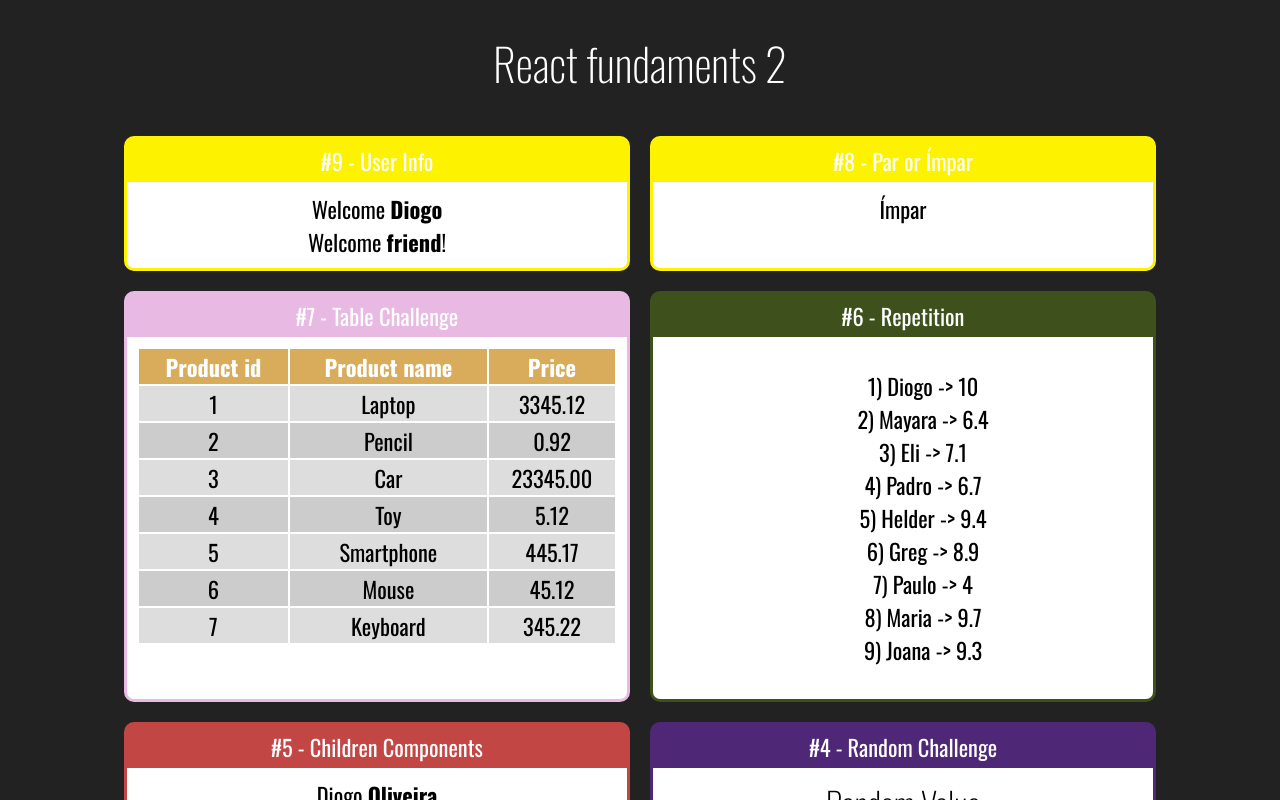
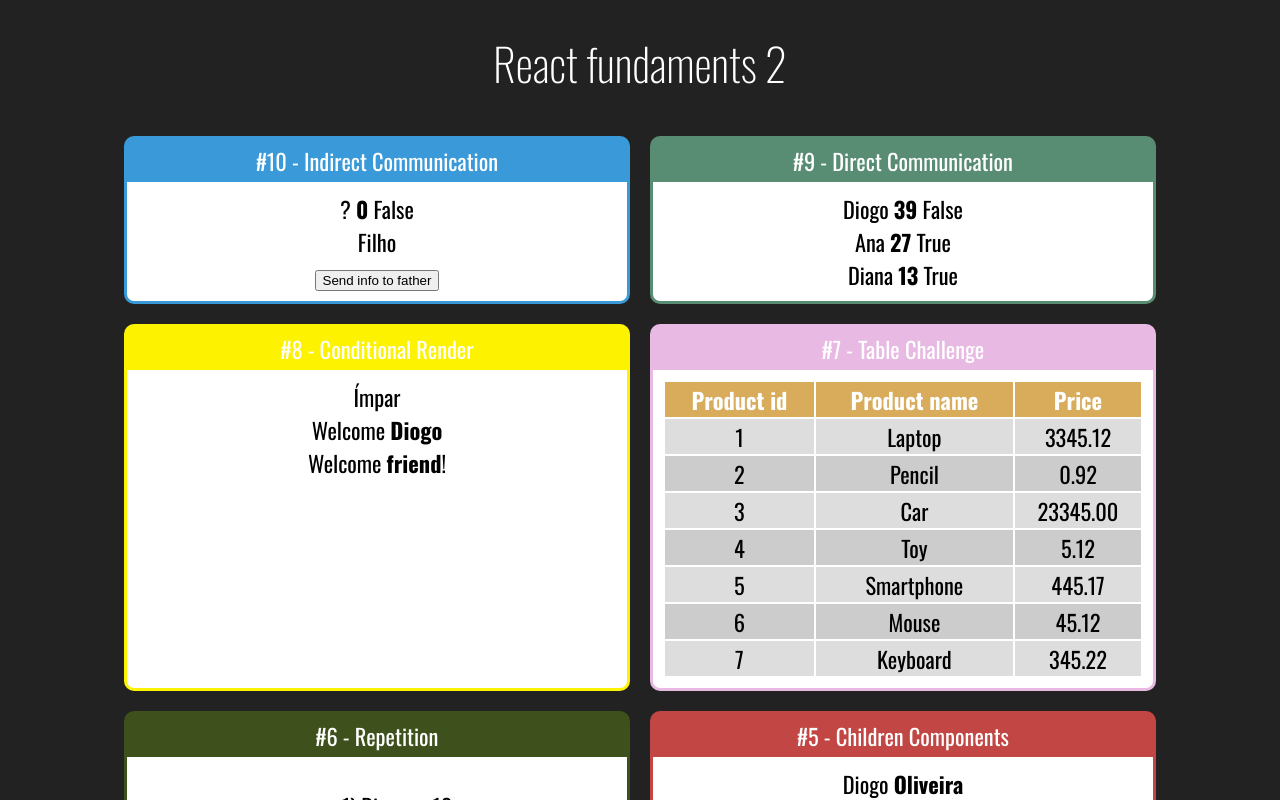
Before and after one commit to Dluks82/react-redux, a React (Create React App) app: page / in a window 1280 px wide. Shown: the top 800 px of the page. Built offline with nearby package versions, Linux system fonts and the light colour scheme.

Commit message:
lesson 35 - useState example

```diff
--- a/src/App.jsx
+++ b/src/App.jsx
@@ -1,6 +1,8 @@
 import "./App.css";
 import Card from "./components/layout/Card";
 
+import IndirectFather from "./components/communication/IndirectFather";
+import DirectFather from "./components/communication/DirectFather";
 import UserInfo from "./components/conditional/UserInfo";
 import ParOuImpar from "./components/conditional/ParOuImpar";
 import ProductsTable from "./components/repetition/ProductsTable";
@@ -18,13 +20,18 @@ const app = (_) => {
       <h1>React fundaments 2</h1>
 
       <div className="Cards">
-        <Card title="#9 - User Info" color="#FDF200">
+        <Card title="#10 - Indirect Communication" color="#3A9AD9">
+          <IndirectFather />
+        </Card>
+
+        <Card title="#9 - Direct Communication" color="#588C73">
+          <DirectFather />
+        </Card>
+
+        <Card title="#8 - Conditional Render" color="#FDF200">
+          <ParOuImpar number={21} />
           <UserInfo user={{ name: "Diogo" }} />
           <UserInfo user={{ email: "Diogo" }} />
-        </Card>
-
-        <Card title="#8 - Par or Ímpar" color="#FDF200">
-          <ParOuImpar number={21} />
         </Card>
 
         <Card title="#7 - Table Challenge" color="#E8BAE3">
--- /dev/null
+++ b/src/components/communication/DirectChild.jsx
@@ -0,0 +1,15 @@
+import React from "react";
+
+const directChild = (props) => {
+  return (
+    <div>
+      <span>{props.name} </span>
+      <span>
+        <strong>{props.age}</strong>{" "}
+      </span>
+      <span>{props.nerd ? "True" : "False"}</span>
+    </div>
+  );
+};
+
+export default directChild;
--- /dev/null
+++ b/src/components/communication/DirectFather.jsx
@@ -0,0 +1,14 @@
+import React from "react";
+import DirectChild from "./DirectChild";
+
+const directFather = (props) => {
+  return (
+    <div>
+      <DirectChild name="Diogo" age={39} nerd={false}></DirectChild>
+      <DirectChild name="Ana" age={27} nerd={true}></DirectChild>
+      <DirectChild name="Diana" age={13} nerd={true}></DirectChild>
+    </div>
+  );
+};
+
+export default directFather;
--- /dev/null
+++ b/src/components/communication/IndirectChild.jsx
@@ -0,0 +1,20 @@
+import React from "react";
+
+const IndirectChild = (props) => {
+  const callBack = props.whenClick;
+  const min = 30;
+  const max = 70;
+  const randomAge = () => {
+    return parseInt(Math.random() * (max - min)) + min;
+  };
+  return (
+    <div>
+      <div>Filho</div>
+      <button onClick={(_) => callBack("Diogo", randomAge(), true)}>
+        Send info to father
+      </button>
+    </div>
+  );
+};
+
+export default IndirectChild;
--- /dev/null
+++ b/src/components/communication/IndirectFather.jsx
@@ -0,0 +1,28 @@
+import React, { useState } from "react";
+import IndirectChild from "./IndirectChild";
+
+const IndirectFather = (props) => {
+  const [name, setName] = useState("?");
+  const [age, setAge] = useState(0);
+  const [nerd, setNerd] = useState(false);
+
+  function providerInfo(name, age, nerd) {
+    setName(name);
+    setAge(age);
+    setNerd(nerd);
+  }
+  return (
+    <div>
+      <div>
+        <span>{name} </span>
+        <span>
+          <strong>{age}</strong>{" "}
+        </span>
+        <span>{nerd ? "True" : "False"}</span>
+      </div>
+      <IndirectChild whenClick={providerInfo}></IndirectChild>
+    </div>
+  );
+};
+
+export default IndirectFather;
```
